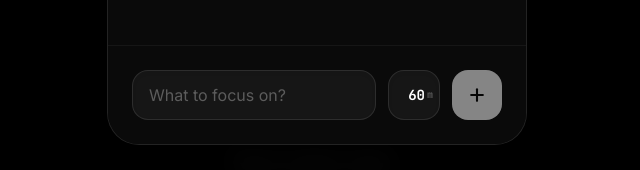
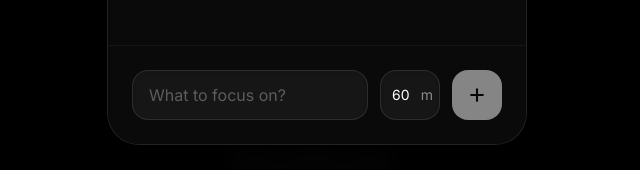
Before and after one commit to mahinite/Tawt, a React (Vite) app: page / in a window 1280 px wide. Both pictures are taken after a click on the element "Click to select a task...". Shown: the part 472-642 px from the top of the page, without its empty margins (323-963 px from the left). Built offline with nearby package versions, Linux system fonts and the light colour scheme.

Commit message:
task m suffix scale bug fix

```diff
--- a/src/components/tasks/TaskPanel.tsx
+++ b/src/components/tasks/TaskPanel.tsx
@@ -81,7 +81,7 @@ export function TaskPanel({ isOpen, onClose }: TaskPanelProps) {
           placeholder="What to focus on?"
           className="flex-1 min-w-0 bg-white/5 border border-white/10 rounded-2xl px-4 py-3 placeholder:text-white/30 text-white focus:outline-none focus:border-white/30 transition-colors shadow-inner"
         />
-        <div className="w-[52px] bg-white/5 border border-white/10 rounded-2xl flex items-center pr-1.5 focus-within:border-white/30 transition-colors shadow-inner shrink-0 overflow-hidden">
+        <div className="w-[60px] bg-white/5 border border-white/10 rounded-2xl flex items-center justify-center gap-1.5 focus-within:border-white/30 transition-colors shadow-inner shrink-0 overflow-hidden">
           <input
             type="number"
             value={draftTaskMinutes}
@@ -95,11 +95,11 @@ export function TaskPanel({ isOpen, onClose }: TaskPanelProps) {
               }
             }}
             min="1"
-            className="w-full bg-transparent border-0 text-right pr-0.5 text-white focus:outline-none font-mono text-sm [appearance:textfield] [&::-webkit-outer-spin-button]:appearance-none [&::-webkit-inner-spin-button]:appearance-none"
+            className="w-7 bg-transparent border-0 text-center text-white focus:outline-none font-inter text-sm [appearance:textfield] [&::-webkit-outer-spin-button]:appearance-none [&::-webkit-inner-spin-button]:appearance-none"
           />
-          <span className="text-[10px] text-white/30 font-mono select-none pointer-events-none mb-0.5 shrink-0">
-            m
-          </span>
+         <span className="text-sm text-white/50 font-inter select-none pointer-events-none shrink-0">
+  m
+</span>
         </div>
         <button
           type="submit"
```
